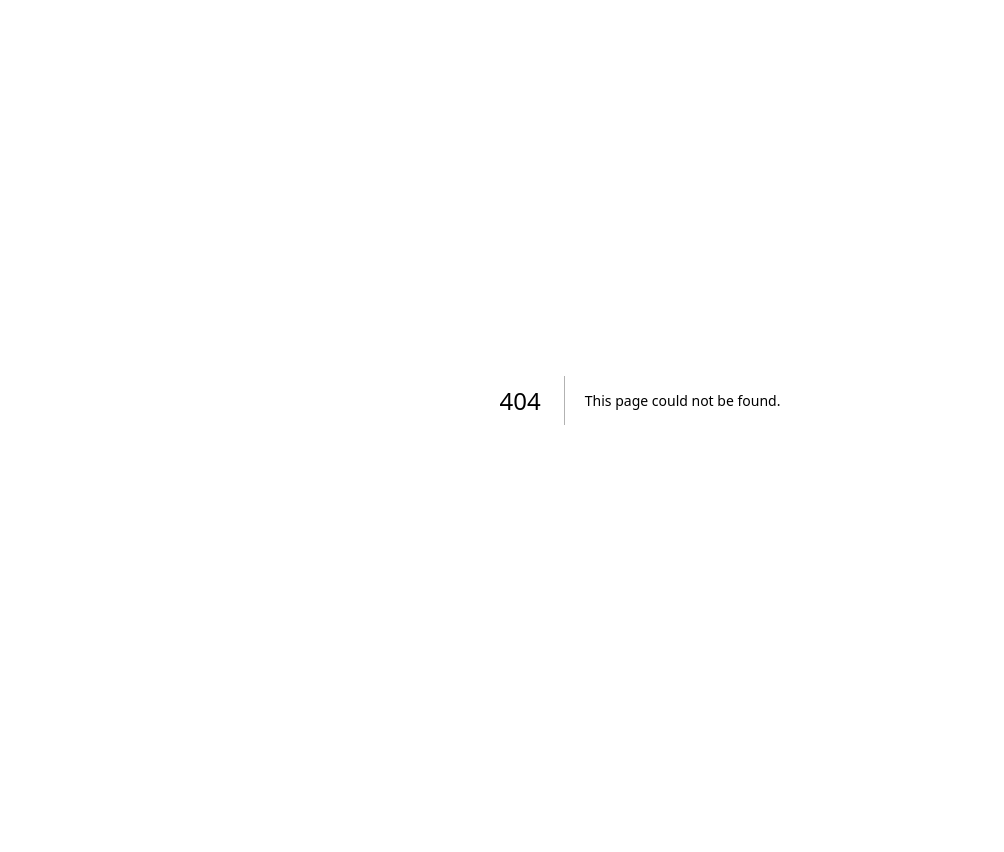
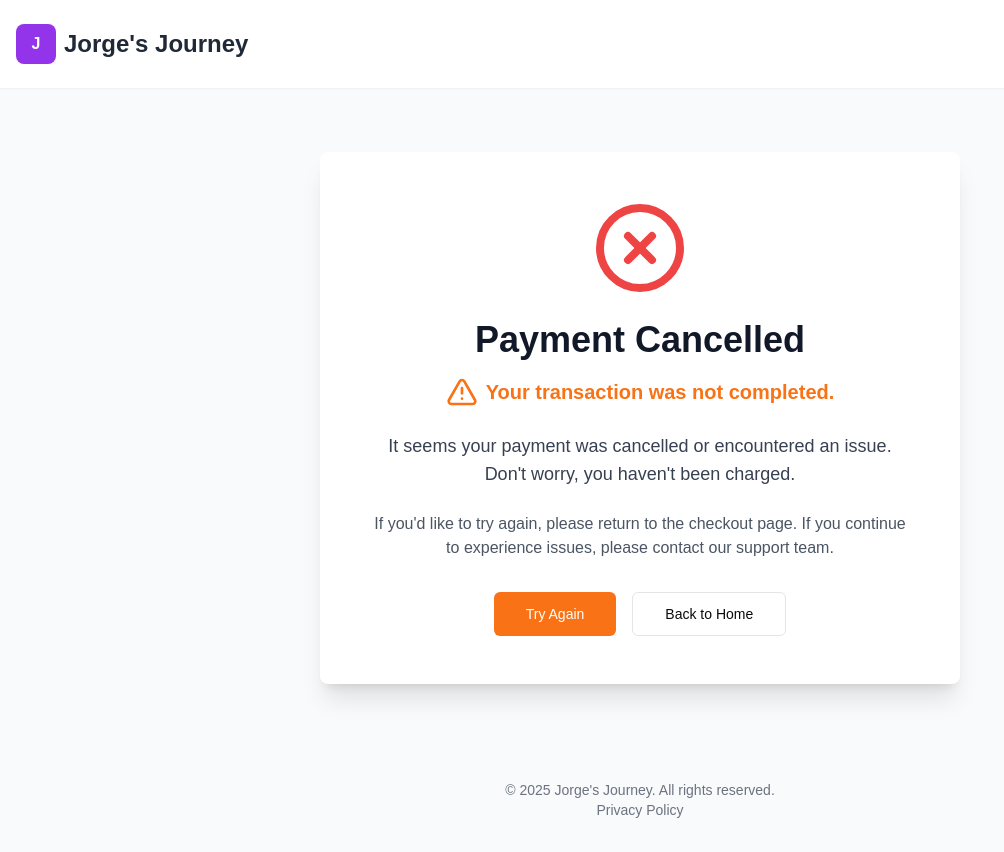
Before and after one commit to Josiassejod1/JorgesJourneyLanding, a Next.js app: page /payment-cancelled in a window 1280 px wide. Before the commit this address had no page. Shown: the whole page, without its empty margins (0-1004 px from the left). Before the commit the page ends 800 px from the top, so only its background shows below. Built offline with nearby package versions, Linux system fonts and the light colour scheme.

Commit message:
payment screens

```diff
--- /dev/null
+++ b/app/payment-cancelled/page.tsx
@@ -0,0 +1,67 @@
+import { Button } from "@/components/ui/button"
+import { XCircle, AlertTriangle } from "lucide-react"
+import Link from "next/link"
+
+export default function PaymentCancelledPage() {
+  return (
+    <div className="min-h-screen bg-gray-50">
+      {/* Header */}
+      <header className="bg-white shadow-sm">
+        <div className="container mx-auto px-4 py-6">
+          <div className="flex items-center justify-between">
+            <Link href="/" className="flex items-center space-x-2">
+              <div className="w-10 h-10 bg-purple-600 rounded-lg flex items-center justify-center">
+                <span className="text-white font-bold">J</span>
+              </div>
+              <span className="text-2xl font-bold text-gray-800">Jorge's Journey</span>
+            </Link>
+          </div>
+        </div>
+      </header>
+
+      {/* Cancelled Content */}
+      <main className="py-16">
+        <div className="container mx-auto px-4 max-w-2xl text-center">
+          <div className="bg-white shadow-xl rounded-lg p-8 md:p-12">
+            <div className="flex justify-center mb-6">
+              <XCircle className="h-24 w-24 text-red-500" />
+            </div>
+            <h1 className="text-3xl md:text-4xl font-bold text-gray-900 mb-4">
+              Payment Cancelled
+            </h1>
+            <div className="flex items-center justify-center text-orange-500 mb-6">
+              <AlertTriangle className="h-8 w-8 mr-2" />
+              <p className="text-xl font-semibold">Your transaction was not completed.</p>
+            </div>
+            <p className="text-gray-700 mb-6 text-lg">
+              It seems your payment was cancelled or encountered an issue. Don't worry, you haven't been charged.
+            </p>
+            <p className="text-gray-600 mb-8">
+              If you'd like to try again, please return to the checkout page. If you continue to experience issues, please contact our support team.
+            </p>
+            <div className="flex flex-col sm:flex-row gap-4 justify-center">
+              <Link href="https://jorgejourney-67888.firebaseapp.com"> {/* Assuming you have a /pricing or checkout page */}
+                <Button size="lg" className="w-full sm:w-auto bg-orange-500 hover:bg-orange-600 text-white">
+                  Try Again
+                </Button>
+              </Link>
+              <Link href="/">
+                <Button size="lg" variant="outline" className="w-full sm:w-auto">
+                  Back to Home
+                </Button>
+              </Link>
+            </div>
+          </div>
+        </div>
+      </main>
+
+      {/* Footer (Optional - can be a shared component later) */}
+      <footer className="py-8 text-center text-gray-500 text-sm">
+        <p>&copy; {new Date().getFullYear()} Jorge's Journey. All rights reserved.</p>
+        <p>
+          <Link href="/privacy" className="hover:text-purple-600">Privacy Policy</Link>
+        </p>
+      </footer>
+    </div>
+  )
+}
--- /dev/null
+++ b/app/payment-success/page.tsx
@@ -0,0 +1,67 @@
+import { Button } from "@/components/ui/button"
+import { CheckCircle, PartyPopper } from "lucide-react"
+import Link from "next/link"
+
+export default function PaymentSuccessPage() {
+  return (
+    <div className="min-h-screen bg-gray-50">
+      {/* Header */}
+      <header className="bg-white shadow-sm">
+        <div className="container mx-auto px-4 py-6">
+          <div className="flex items-center justify-between">
+            <Link href="/" className="flex items-center space-x-2">
+              <div className="w-10 h-10 bg-purple-600 rounded-lg flex items-center justify-center">
+                <span className="text-white font-bold">J</span>
+              </div>
+              <span className="text-2xl font-bold text-gray-800">Jorge's Journey</span>
+            </Link>
+          </div>
+        </div>
+      </header>
+
+      {/* Success Content */}
+      <main className="py-16">
+        <div className="container mx-auto px-4 max-w-2xl text-center">
+          <div className="bg-white shadow-xl rounded-lg p-8 md:p-12">
+            <div className="flex justify-center mb-6">
+              <CheckCircle className="h-24 w-24 text-green-500" />
+            </div>
+            <h1 className="text-3xl md:text-4xl font-bold text-gray-900 mb-4">
+              Payment Successful!
+            </h1>
+            <div className="flex items-center justify-center text-yellow-500 mb-6">
+              <PartyPopper className="h-8 w-8 mr-2" />
+              <p className="text-xl font-semibold">Thank You for Your Purchase!</p>
+            </div>
+            <p className="text-gray-700 mb-6 text-lg">
+              You now have full access to all premium features in Jorge's Journey.
+            </p>
+            <p className="text-gray-600 mb-8">
+              If you have any questions or need assistance, please don't hesitate to contact our support team.
+            </p>
+            <div className="flex flex-col sm:flex-row gap-4 justify-center">
+              <Link href="https://jorgejourney-67888.firebaseapp.com">
+                <Button size="lg" className="w-full sm:w-auto bg-purple-600 hover:bg-purple-700 text-white">
+                  Start Learning
+                </Button>
+              </Link>
+              <Link href="/support"> {/* Assuming you have a /support page or will create one */}
+                <Button size="lg" variant="outline" className="w-full sm:w-auto">
+                  Contact Support
+                </Button>
+              </Link>
+            </div>
+          </div>
+        </div>
+      </main>
+
+      {/* Footer (Optional - can be a shared component later) */}
+      <footer className="py-8 text-center text-gray-500 text-sm">
+        <p>&copy; {new Date().getFullYear()} Jorge's Journey. All rights reserved.</p>
+        <p>
+          <Link href="/privacy" className="hover:text-purple-600">Privacy Policy</Link>
+        </p>
+      </footer>
+    </div>
+  )
+}
```
Also changed, not shown: 1 other file (tests, documents, lock files or other folders).
